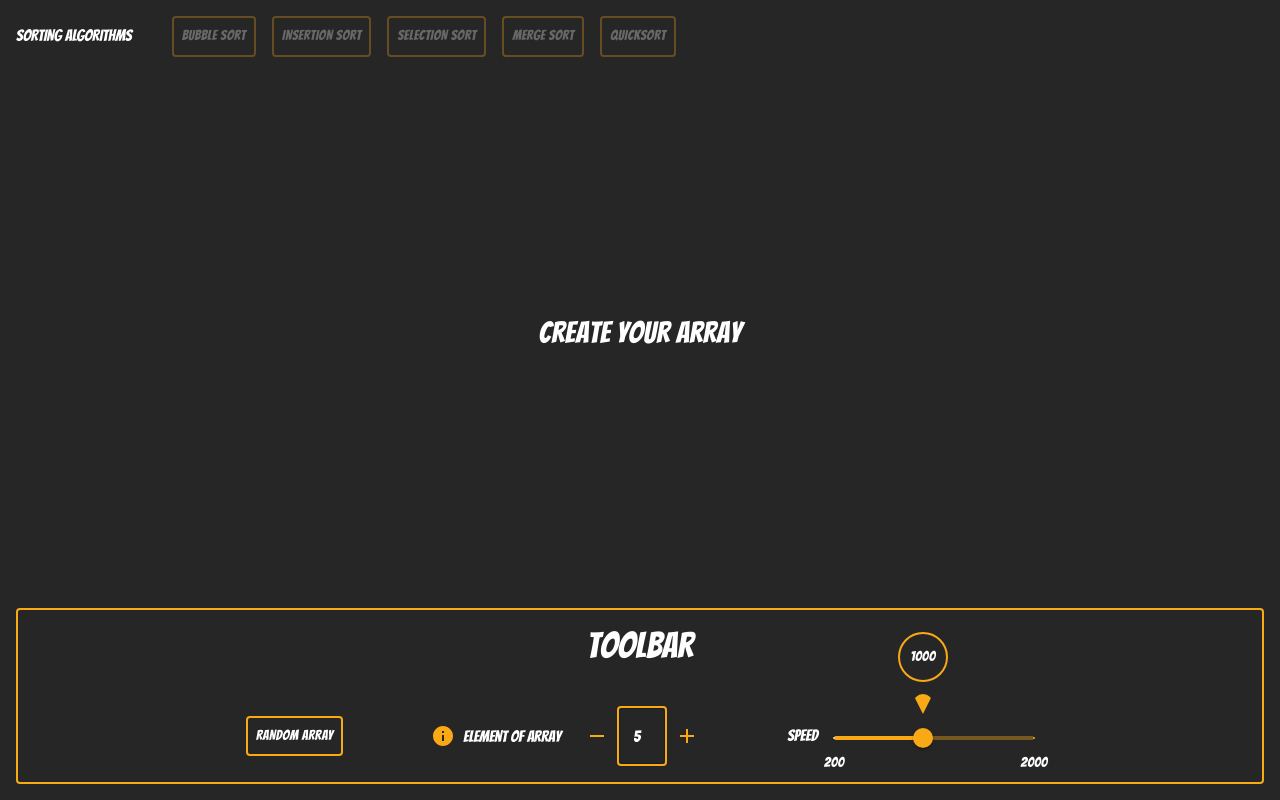
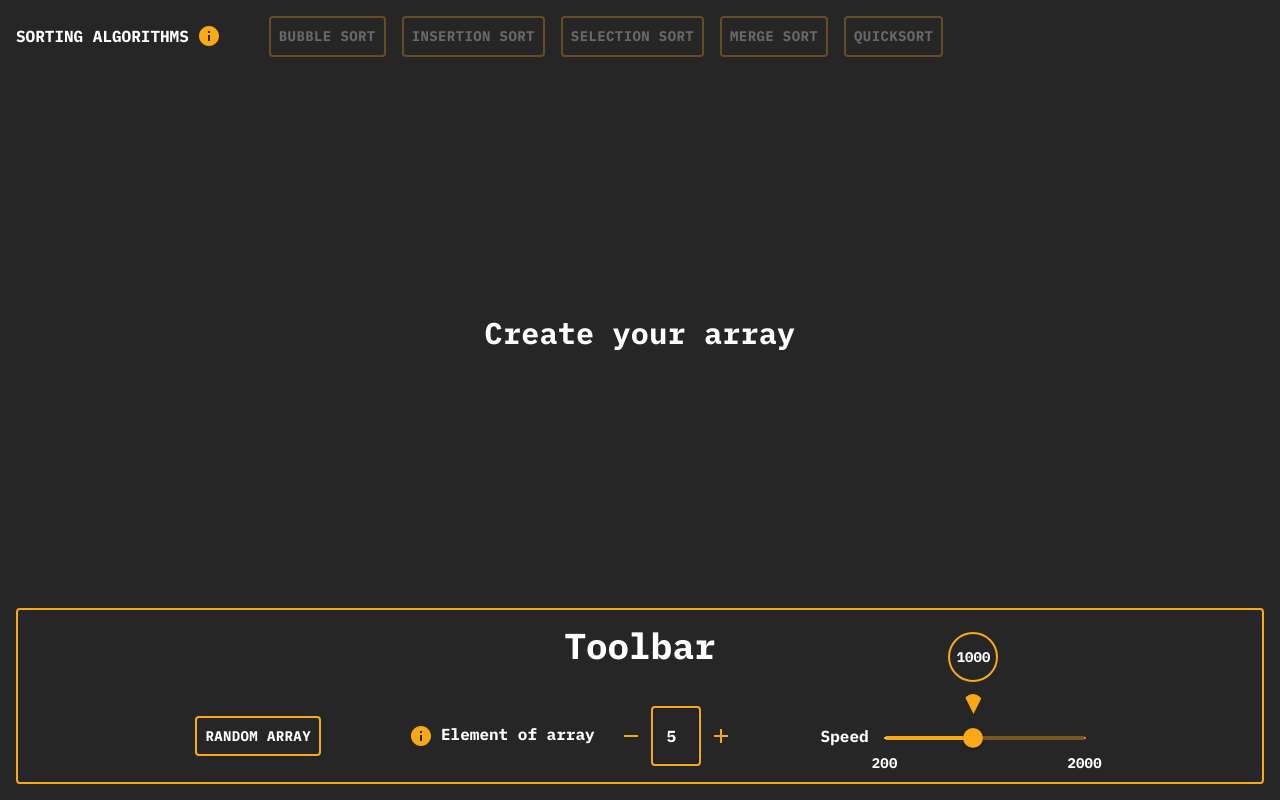
Before and after one commit to mattiaTuri/SortingAlgorithms, a React (Create React App) app: page / in a window 1280 px wide. Built offline with nearby package versions, Linux system fonts and the light colour scheme.

Commit message:
added modal to explain algorithms and changed font

```diff
--- /dev/null
+++ b/src/Model/Algorithm.ts
@@ -0,0 +1,4 @@
+export interface Algorithm{
+    name:string;
+    description:string;
+}
--- /dev/null
+++ b/src/algorithms/algorithmsExplained.ts
@@ -0,0 +1,12 @@
+import { Algorithm } from "../Model/Algorithm"
+
+export const algorithms:Algorithm[] = [
+    {
+        name: "Bubble Sort",
+        description: "The sorting bubble scrolls the list proggressively and compares two items at a time by swapping their positions if the second item is less than the first. In doing so, at the first iteration the maximum number will be in the last position, which will also be the final position. At the second iteration, the second maximum will be in the second-to-last position. The algorithm continues in this way until it has compared every single element in the array. At each iteration each element will thus be at its final position."
+    },
+    {
+        name: "Insertion Sort",
+        description: "The insertion sort compares the selected element with all elements prior to its position by inserting it at the correct position and translating the major elements to the right. The first index will therefore point to the second element in the array, while the second index will start at the first."
+    }
+]
--- a/src/components/core/navbar.tsx
+++ b/src/components/core/navbar.tsx
@@ -1,18 +1,28 @@
-import { useContext } from "react";
+import { useContext, useState } from "react";
 import { ArrayContext } from "../../App";
 import Container from "../shared/Container";
 import CustomButton from "../shared/CustomButton";
-import { bubbleSort } from "./bubbleSort";
-import { insertionSort } from "./insertionSort";
+import { bubbleSort } from "../../algorithms/bubbleSort";
+import { insertionSort } from "../../algorithms/insertionSort";
+import { IconButton } from "@mui/material";
+import InfoIcon from "@mui/icons-material/Info";
+import CustomModal from "../shared/CustomModal";
 
 function Navbar() {
   const { array, arrayLength, setArray, time } = useContext<any>(ArrayContext);
+  const [openModal, setOpenModal] = useState<boolean>(false)
 
   return (
     <div className="md:h-[100px] bg-[#262626]">
       <Container>
         <div className="flex flex-col md:flex-row md:items-center gap-4 md:gap-10">
-          <h1 className="text-white">SORTING ALGORITHMS</h1>
+          <div className="flex items-center">
+            <h1 className="text-white">SORTING ALGORITHMS</h1>
+            <IconButton>
+              <InfoIcon className="text-[#faa916]" onClick={() => setOpenModal(true)}/>
+            </IconButton>
+            <CustomModal openModal={openModal} clickFunction={() => setOpenModal(false)}/>
+          </div>
           <div className="flex flex-wrap gap-4">
             <CustomButton
               functionClick={() => bubbleSort(0, time)}
--- a/src/components/core/toolbar/ArrayElements.tsx
+++ b/src/components/core/toolbar/ArrayElements.tsx
@@ -1,7 +1,7 @@
 import RemoveIcon from "@mui/icons-material/Remove";
 import AddIcon from "@mui/icons-material/Add";
 import { Box, IconButton, TextField, Tooltip, Typography } from "@mui/material";
-import { EventHandler, useContext } from "react";
+import { useContext } from "react";
 import { ArrayContext } from "../../../App";
 import InfoIcon from "@mui/icons-material/Info";
 
--- /dev/null
+++ b/src/components/shared/CustomModal.tsx
@@ -0,0 +1,57 @@
+import Box from "@mui/material/Box"
+import Modal from "@mui/material/Modal"
+import { algorithms } from "../../algorithms/algorithmsExplained"
+import ModalParagraph from "./ModalParagraph";
+import { Algorithm } from "../../Model/Algorithm";
+import IconButton from "@mui/material/IconButton";
+import CloseIcon from '@mui/icons-material/Close';
+
+interface CustomModalProps{
+    openModal:boolean;
+    clickFunction: () => void
+}
+
+const style = {
+    position: 'absolute',
+    top: '50%',
+    left: '50%',
+    transform: 'translate(-50%, -50%)',
+    bgcolor: 'rgb(18, 18, 18)',
+    border: '2px solid #faa916',
+    borderRadius: "4px",
+    boxShadow: 24,
+    p: 4,
+  };
+
+function CustomModal({openModal, clickFunction}: CustomModalProps){
+    return (
+        <Modal
+        open={openModal}
+        onClose={clickFunction}
+        aria-labelledby="modal-modal-title"
+        aria-describedby="modal-modal-description"
+        >
+        <Box className="text-white h-[700px] w-[400px] md:w-[700px]" sx={style}>
+            <Box className="flex justify-end">
+            <IconButton onClick={clickFunction} sx={{border: "2px solid #faa916", "&:hover": {
+                backgroundColor: "#faa916",
+                color:"#262626",
+                transitionDuration: 300
+            }}} className="group">
+                <CloseIcon className="text-white group-hover:text-[#262626] duration-300"/>
+            </IconButton>
+            </Box>
+        <Box className="overflow-auto h-full">
+            {algorithms.map((elem: Algorithm) => {
+                return (
+                    <ModalParagraph key={elem.name} name={elem.name} description={elem.description}/>
+                )
+            })}
+            </Box>
+
+        </Box>
+</Modal>
+    )
+}
+
+export default CustomModal
--- /dev/null
+++ b/src/components/shared/ModalParagraph.tsx
@@ -0,0 +1,17 @@
+import Typography from "@mui/material/Typography"
+import { Algorithm } from "../../Model/Algorithm"
+
+function ModalParagraph({name, description}: Algorithm){
+    return (
+        <div className="py-4 w-full">
+            <Typography id="modal-modal-title" component="h2" className="text-center">
+            {name.toUpperCase()}
+            </Typography>
+            <Typography id="modal-modal-description" component="p" sx={{ mt: 2 }}>
+            {description}
+            </Typography>
+        </div>
+    )
+}
+
+export default ModalParagraph
--- a/src/index.css
+++ b/src/index.css
@@ -3,8 +3,13 @@
 @tailwind utilities;
 
 @font-face {
-  font-family: "Bangers";
-  src: url("../public/font/Bangers-Regular.ttf");
+  font-family: "IbmPlexMone-Bold";
+  src: url("../public/font/IBMPlexMono-Bold.ttf");
+}
+
+@font-face {
+  font-family: "IbmPlexMone-Regular";
+  src: url("../public/font/IBMPlexMono-Regular.ttf");
 }
 
 * {
@@ -15,11 +20,15 @@
 
 body {
   background-color: #262626;
-  font-family: "Bangers";
+  font-family: "IbmPlexMone-Bold";
 }
 
-input, span, button{
-  font-family: "Bangers" !important;
+input, span, button, h2{
+  font-family: "IbmPlexMone-Bold" !important;
+}
+
+p{
+  font-family: "IbmPlexMone-Regular" !important;
 }
 
 @layer {
```
Also changed, not shown: public/font/IBMPlexMono-Bold.ttf (added), public/font/IBMPlexMono-Regular.ttf (added), src/algorithms/bubbleSort.ts (renamed from src/components/core/bubbleSort.ts), src/algorithms/insertionSort.ts (renamed from src/components/core/insertionSort.ts).
